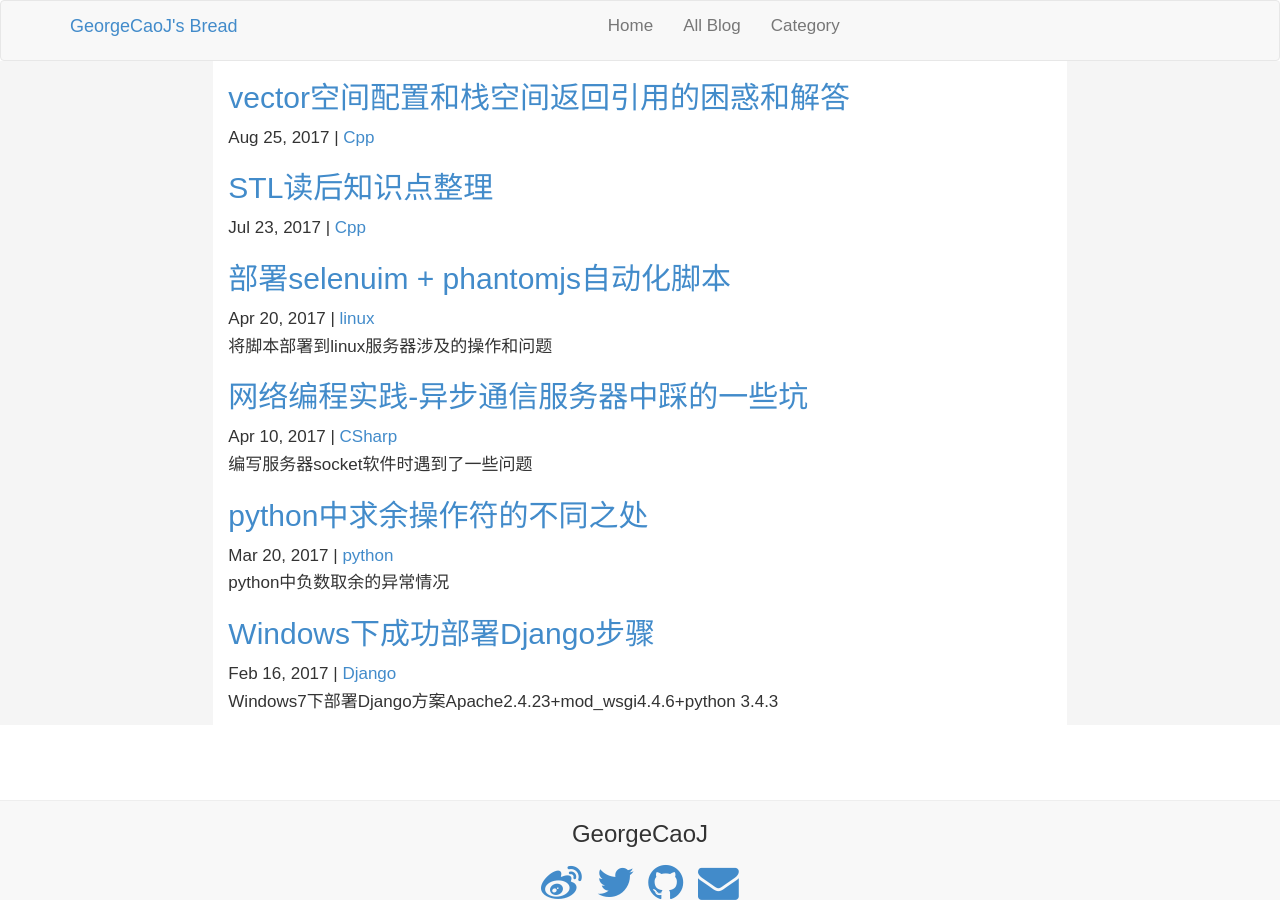
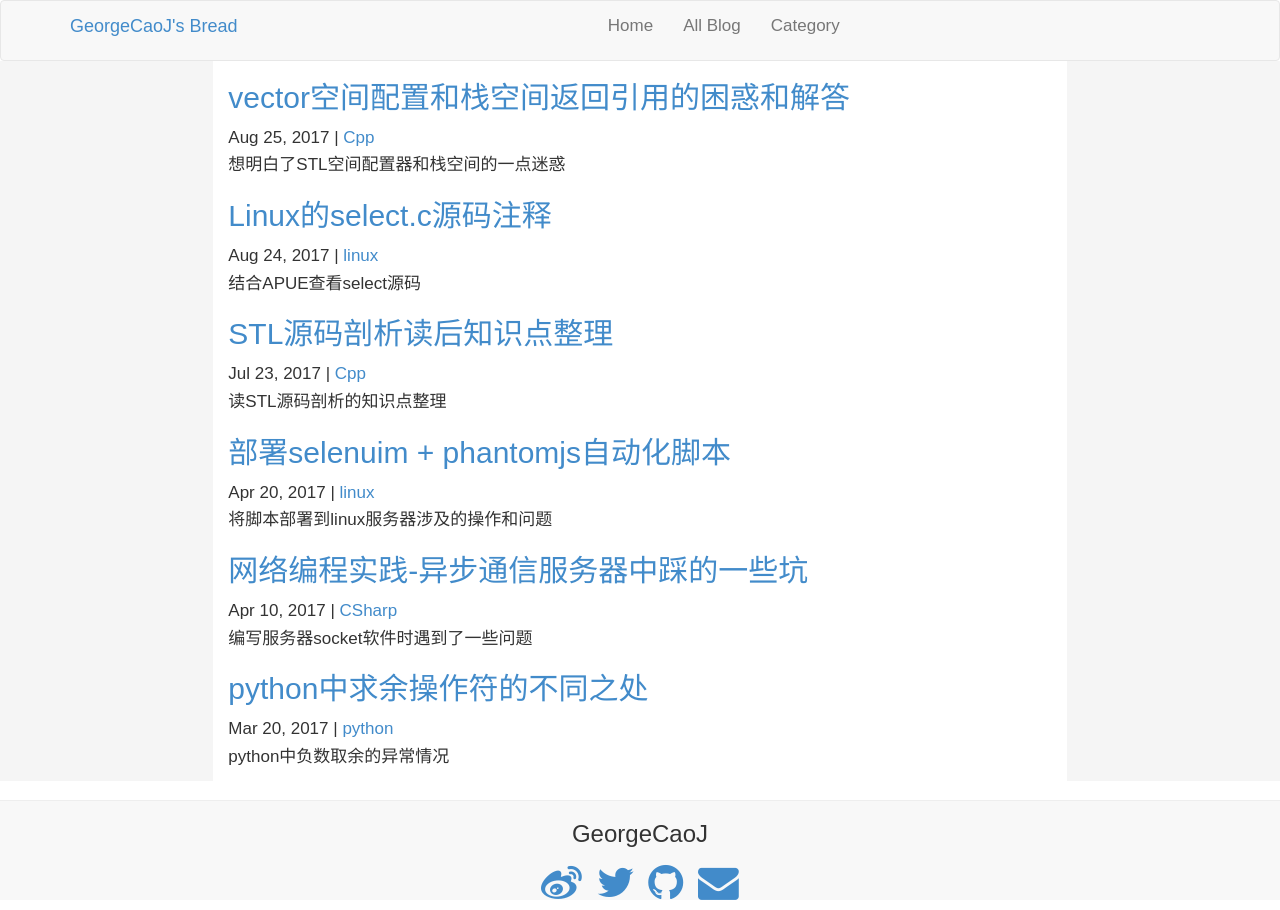
Before and after one commit to GeorgeCaoJ/blog, a Jekyll site: the page built from index.html, in a window 1280 px wide. Built offline with Jekyll 4.4.1, drawn with Linux system fonts in a browser that asks for light colours; some of the changed lines change nothing that is shown.

Commit message:
update select blog

````diff
--- a/_posts/Cpp/2017-07-23-stl-after-reading-1.md
+++ b/_posts/Cpp/2017-07-23-stl-after-reading-1.md
@@ -1,8 +1,8 @@
 ---
 layout: pageshow
-title: STL读后知识点整理
+title: STL源码剖析读后知识点整理
 category: Cpp
-desceiption: 读STL源码剖析的知识点整理
+description: 读STL源码剖析的知识点整理
 ---
 
 ## vector
--- a/_posts/Cpp/2017-08-25-vector-memory.md
+++ b/_posts/Cpp/2017-08-25-vector-memory.md
@@ -2,10 +2,9 @@
 layout: pageshow
 title: vector空间配置和栈空间返回引用的困惑和解答
 category: Cpp
-descriptrion: 想明白了STL空间配置器和栈空间的一点迷惑
+description: 想明白了STL空间配置器和栈空间的一点迷惑
 ---
 
-## vector空间配置和栈空间返回引用的困惑和解答
 
 ### STL二级空间配置器
 简单介绍一下C++STL中空间配置器的设计：
--- /dev/null
+++ b/_posts/linux/2017-08-24-select-annotations.md
@@ -0,0 +1,151 @@
+---
+layout: pageshow
+title: Linux的select.c源码注释
+category: linux
+description: 结合APUE查看select源码
+---
+
+## 源码注释-IO多路复用之select
+
+###  阻塞IO和非阻塞IO
+Linux中IO分为阻塞IO和非阻塞IO
+* 阻塞IO是指对文件读写的时候，是阻塞当前进程,直到等待文件可读或者可写时候对其进行读写操作。
+* 非阻塞IO是指对文件读写的时候，如果此时文件不可读或不可写，立即返回,不等待其状态变成可操作。
+Linux的设计思想是把一切设备都视作文件。因此，文件描述符为在该系列平台上进行设备相关的编程实际上提供了一个统一的方法。
+
+### 应用场景
+假设这样一个场景：单线程下，对2个fd进行IO操作，当使用阻塞IO对fd1读的时候，线程一直在等待fd1有数据可读。同时，fd2已经可读的数据得不到程序的响应，这样就体现了阻塞IO的局限性。
+换成非阻塞IO后，每次对fd1尝试读，没可读的数据就返回了，然后去读fd2，循环往复，可以同时响应这两个fd。
+当fd变成了一个集合fd_set，其中有很多个想读写的文件，如何对他们能实时响应，一种方法是轮询，将每个fd都设置成非阻塞的，然后轮询read，一旦有数据就处理，一个循环完成可以等待一段时间进行一此轮询。这种方法可行，但是浪费了很多CPU时间。一种改善的方法是让内核去轮询fd的状态，也就是使用select。
+
+### select函数借口
+`int select(int maxfdp1, fd_set* readfds, fd_set* writefds, fd_set* exceptfds, struct timeval* tvptr)`
+其中`maxfdp1`的fd_set中最大文件描述符+1， `fd_set`定义了文件描述符的结构体， `tvptr`则是等待时间（可以选择永远等待，立即返回和等待具体时间)，所以用户可以选择一直阻塞，不阻塞或者阻塞一段时间。
+值得说的是，其中`fd_set`结构体定义了文件描述符的存储方式，是通过**bitmap**的形式存储，每个bit位代表一个描述符的状态。Linux默认情况下定义进程持有的最大描述符个数是1024，显然，在目前移动互联网的情况下完全不够用。当然我们可以手动修改这个值。
+在linux内核头文件中include/uapi/linux/posix_types.h定义了最大描述符和`fd_set`
+```c
+#undef __FD_SETSIZE
+#define __FD_SETSIZE	1024
+
+typedef struct {
+	unsigned long fds_bits[__FD_SETSIZE / (8 * sizeof(long))]; // 使用long(假设是8字节大小)来保存fd，共需要1024 / (8 * 8)个long型数据。
+} __kernel_fd_set;
+
+typedef __kernel_fd_set fd_set // 在include/linux/types.h中声明
+```
+
+### 查看select源码
+详细源码可以通过[Free Electrons](http://elixir.free-electrons.com/linux/latest/source/fs/select.c)上在线查看，这里只摘关心的部分代码，偶尔穿插注释（仅个人观点）。以下都假设long数据占8个字节
+```c
+int core_sys_select(int n, fd_set __user *inp, fd_set __user *outp,
+			   fd_set __user *exp, struct timespec64 *end_time)
+{
+    /* typedef struct{
+     *      unsigned long *in, *out, *ex;
+     *      unsigned long *res_in, *res_out, *res_ex;
+     * } fd_set_bits;
+     * 内核拷贝的一份fd_set副本，该副本用于后续轮询状态然后更新
+     */
+	fd_set_bits fds;
+
+	void *bits;
+	int ret, max_fds;
+	size_t size, alloc_size;
+	struct fdtable *fdt;
+	/* Allocate small arguments on the stack to save memory and be faster */
+	long stack_fds[SELECT_STACK_ALLOC/sizeof(long)]; // SELECT_STACK_ALLOC 默认栈大小 = 256Byte, 256 / 8 = 32 个long型数据，最大可保存32 * 24 = 2048个文件描述符
+
+	ret = -EINVAL; // 参数错误码
+	if (n < 0)
+		goto out_nofds;
+
+	/* max_fds can increase, so grab it once to avoid race */
+	rcu_read_lock();
+	fdt = files_fdtable(current->files);
+	max_fds = fdt->max_fds;
+	rcu_read_unlock();
+	if (n > max_fds)
+		n = max_fds;
+
+	/*
+	 * We need 6 bitmaps (in/out/ex for both incoming and outgoing),
+	 * since we used fdset we need to allocate memory in units of
+	 * long-words.
+	 */
+
+    /* #define FDS_BITPERLONG	(8*sizeof(long))
+     * #define FDS_LONGS(nr)	(((nr)+FDS_BITPERLONG-1)/FDS_BITPERLONG)
+     * #define FDS_BYTES(nr)	(FDS_LONGS(nr)*sizeof(long))
+     */
+	size = FDS_BYTES(n); // n如果在[1, 64]范围内，size为1, 一个long就能存储64个fd标志
+	bits = stack_fds;
+	if (size > sizeof(stack_fds) / 6) {
+		/* Not enough space in on-stack array; must use kmalloc */
+		ret = -ENOMEM;
+		if (size > (SIZE_MAX / 6))
+			goto out_nofds;
+
+		alloc_size = 6 * size;
+		bits = kvmalloc(alloc_size, GFP_KERNEL); // 栈空间不够，重新申请空间
+		if (!bits)
+			goto out_nofds;
+	}
+
+    // 为每个long*分配地址来表示long型数据
+	fds.in      = bits;
+	fds.out     = bits +   size;
+	fds.ex      = bits + 2*size;
+	fds.res_in  = bits + 3*size;
+	fds.res_out = bits + 4*size;
+	fds.res_ex  = bits + 5*size;
+
+    /* static inline
+     * int get_fd_set(unsigned long nr, void __user *ufdset, unsigned long *fdset)
+     * 	{
+     *   nr = FDS_BYTES(nr);
+     *   if (ufdset)
+     *      return copy_from_user(fdset, ufdset, nr) ? -EFAULT : 0;
+     *   memset(fdset, 0, nr);
+     *   return 0;
+     * }
+     */
+	if ((ret = get_fd_set(n, inp, fds.in)) ||   // 复制读集(readfds)到内核栈空间
+	    (ret = get_fd_set(n, outp, fds.out)) || // 复制写集(writefds)
+	    (ret = get_fd_set(n, exp, fds.ex)))     // 复制异常条件集(exceptfds)
+		goto out;
+	zero_fd_set(n, fds.res_in);  // 复位res_集合的状态
+	zero_fd_set(n, fds.res_out);
+	zero_fd_set(n, fds.res_ex);
+
+	ret = do_select(n, &fds, end_time); // 开始真正的轮询
+
+	if (ret < 0)
+		goto out;
+	if (!ret) {
+		ret = -ERESTARTNOHAND;
+		if (signal_pending(current))
+			goto out;
+		ret = 0;
+	}
+
+    /* set_fd_set(unsigned long nr, void __user *ufdset, unsigned long *fdset)
+     * {
+     *    if (ufdset)
+     *      return __copy_to_user(ufdset, fdset, FDS_BYTES(nr));
+     *    return 0;
+     * }
+     */
+	if (set_fd_set(n, inp, fds.res_in) || // 将select返回结果复制给传入的fd_set;
+	    set_fd_set(n, outp, fds.res_out) ||
+	    set_fd_set(n, exp, fds.res_ex))
+		ret = -EFAULT;
+
+out:
+	if (bits != stack_fds)
+		kvfree(bits);
+out_nofds:
+	return ret;
+}
+
+```
+可以看到，调用select每次需要从用户空间复制fd_set到内核空间，然后返回时将结果复制到用户空间。值得注意的地方是，每次selec返回结果后fd_set的值会发生改变，如果下次想要select相同的文件描述符集，可能需要提前复制一份。
````
